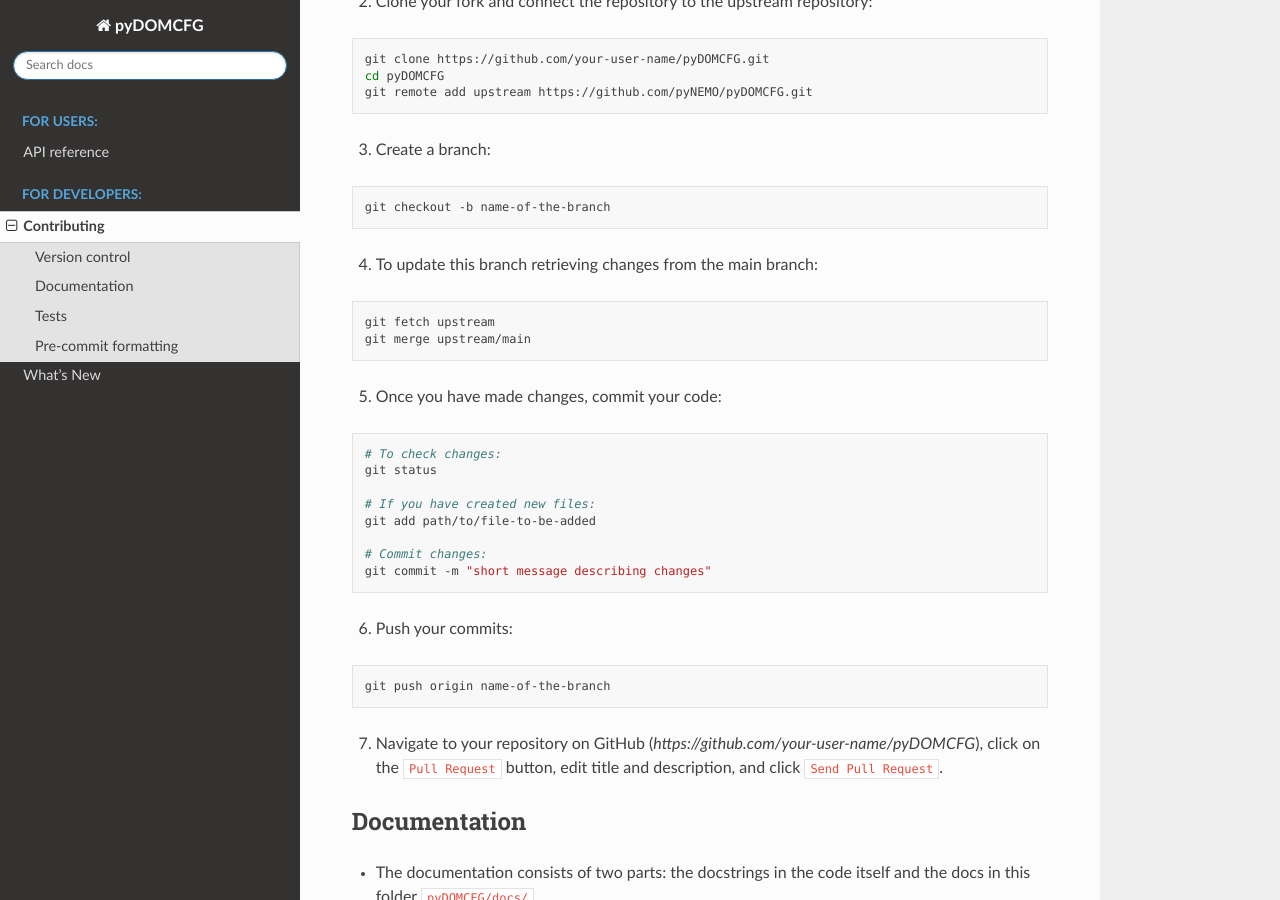
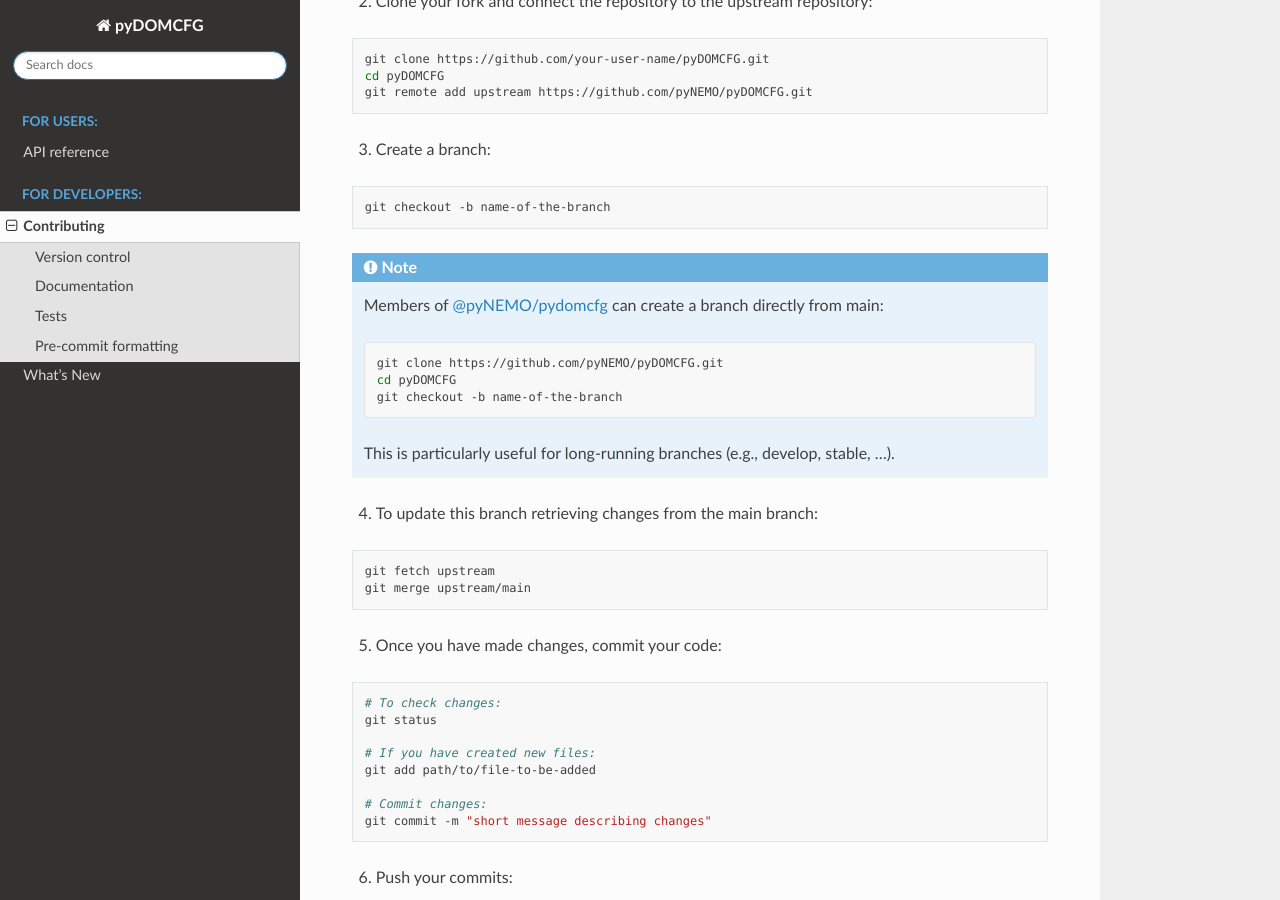
Before and after one commit to pyNEMO/pyDOMCFG, a Sphinx documentation site: the page built from docs/developers/contributing.rst, in a window 1280 px wide and 900 px high, scrolled down 347 px. Built offline with Sphinx 7.4.7 and the Read the Docs theme 2.0.0, drawn with Linux system fonts in a browser that asks for light colours.

Commit message:
add note

```diff
--- a/docs/developers/contributing.rst
+++ b/docs/developers/contributing.rst
@@ -24,6 +24,19 @@
 .. code-block:: sh
 
     git checkout -b name-of-the-branch
+
+.. note::
+
+    Members of `@pyNEMO/pydomcfg <https://github.com/orgs/pyNEMO/teams/pydomcfg>`_
+    can create a branch directly from main:
+
+    .. code-block:: sh
+
+        git clone https://github.com/pyNEMO/pyDOMCFG.git
+        cd pyDOMCFG
+        git checkout -b name-of-the-branch
+
+    This is particularly useful for long-running branches (e.g., develop, stable, ...).
 
 4. To update this branch retrieving changes from the main branch:
 
```
